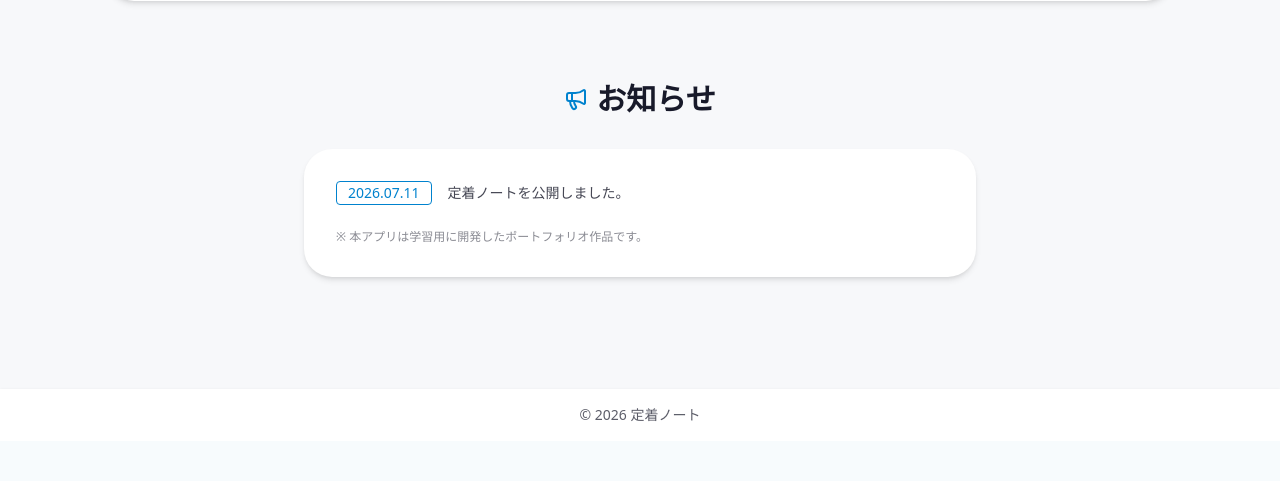
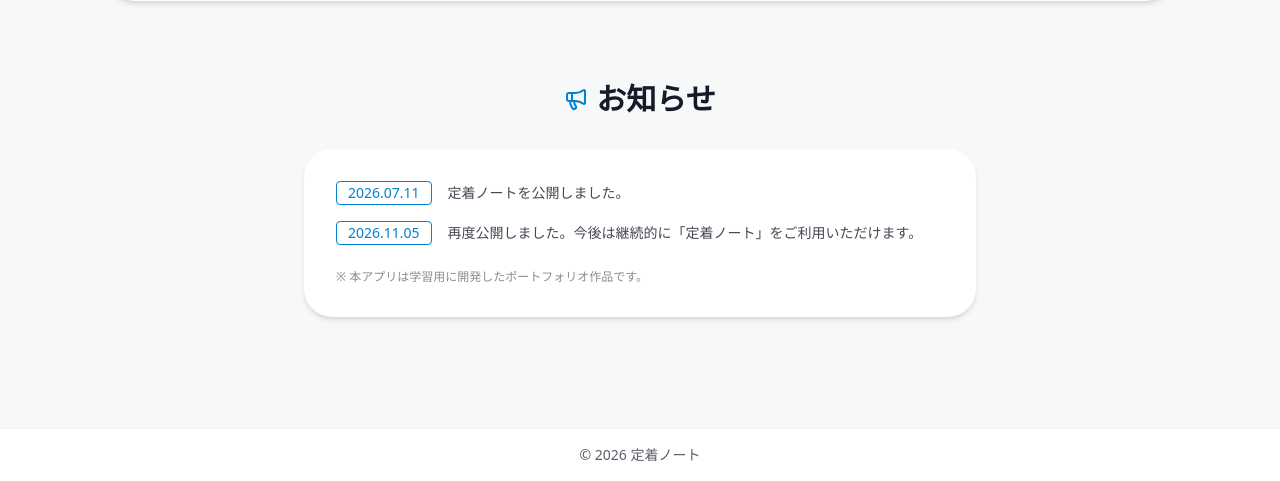
Before and after one commit to ae-ohagi2428/teichaku_notebook, a Django app: page / in a window 1280 px wide. Shown: the part 1784-2265 px from the top of the page. Before the commit the page ends 2205 px from the top, so only its background shows below. Run offline with Django 5.2, Linux system fonts and the light colour scheme; style sheets or scripts are compiled from the project's sources; some libraries are stand-ins or nearby versions.

Commit message:
Update Readme and index.html for re-release

```diff
--- a/home/templates/home/index.html
+++ b/home/templates/home/index.html
@@ -107,6 +107,10 @@
                     <span class="badge badge-primary badge-outline shrink-0">2026.07.11</span>
                     <span class="text-sm opacity-80">定着ノートを公開しました。</span>
                 </li>
+                <li class="flex flex-col sm:flex-row sm:items-center gap-1 sm:gap-4">
+                    <span class="badge badge-primary badge-outline shrink-0">2026.11.05</span>
+                    <span class="text-sm opacity-80">再度公開しました。今後は継続的に「定着ノート」をご利用いただけます。</span>
+                </li>
                 <!-- お知らせを追加するときは、上の <li> をコピーして日付と文言を変更 -->
             </ul>
             <p class="opacity-50 text-xs mt-6">
```
Also changed, not shown: README.md.
